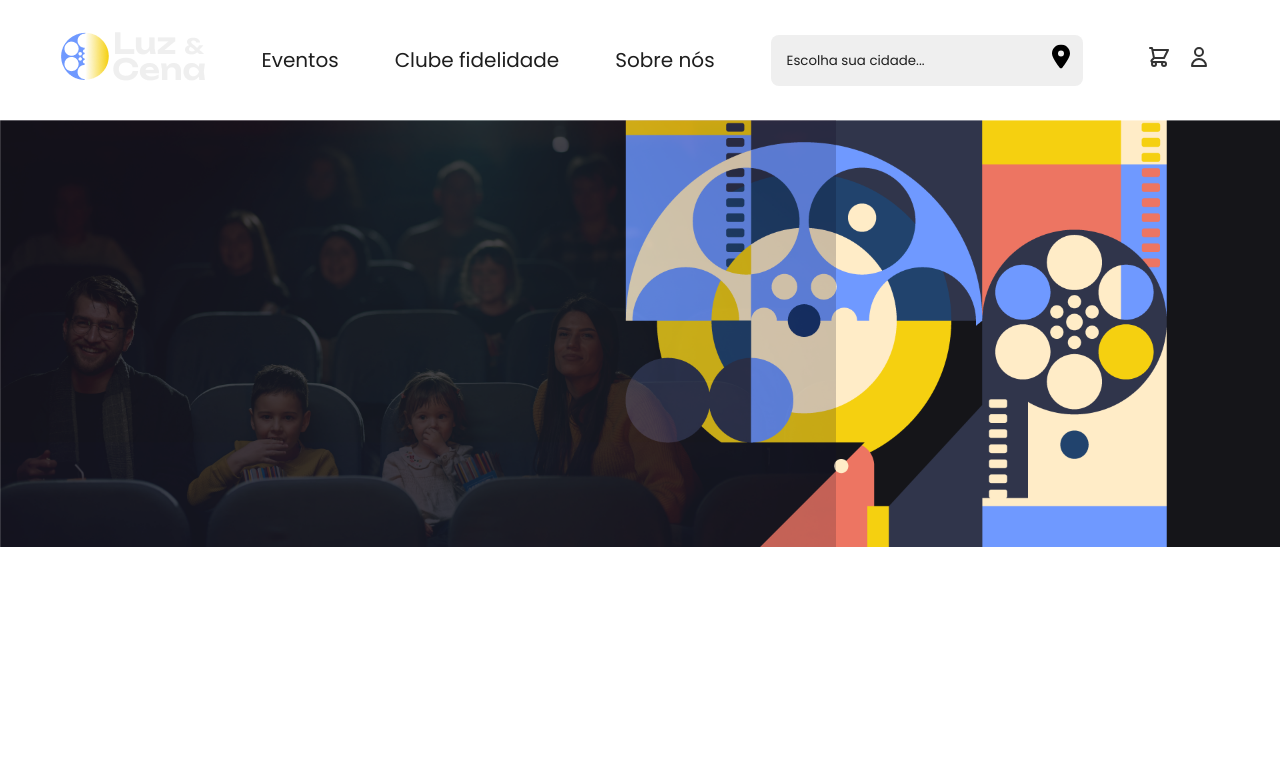
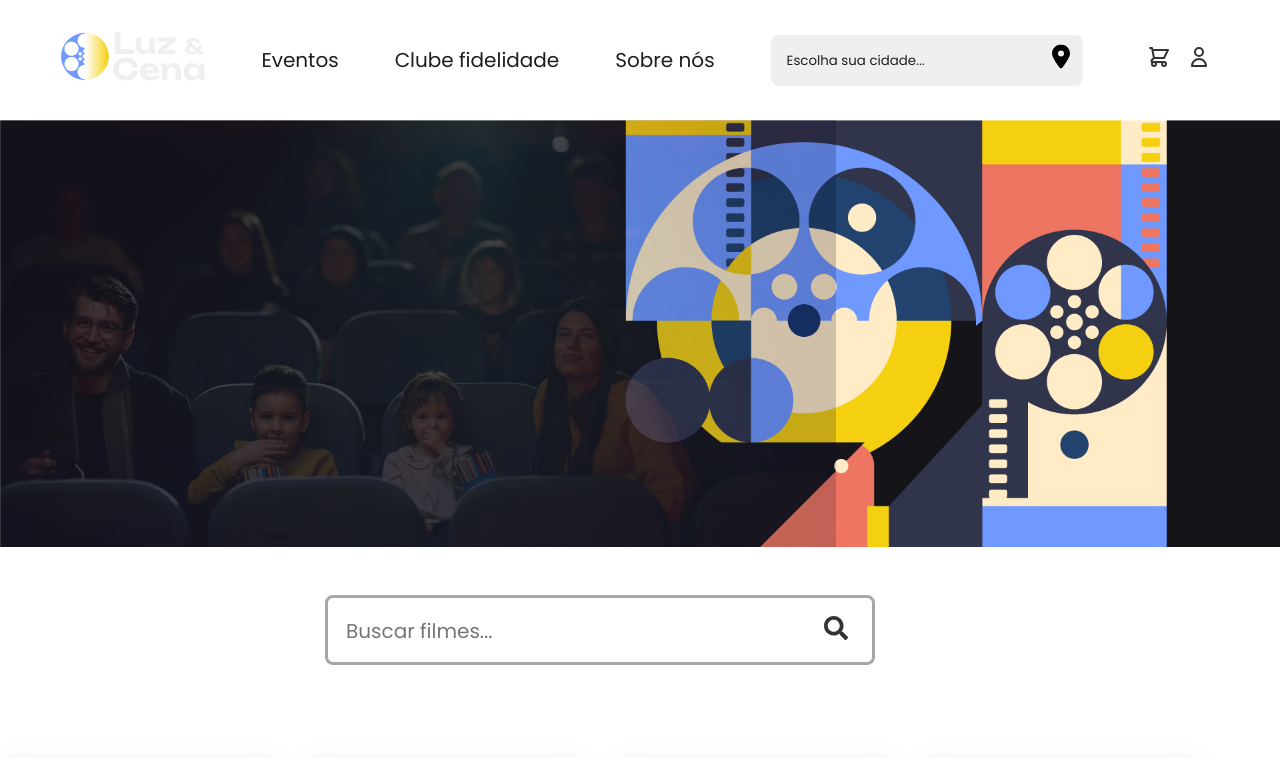
Before and after one commit to GabrielRHL/luz-e-cena, a React (Vite) app: page / in a window 1280 px wide. Shown: the top 758 px of the page. Built offline with nearby package versions, Linux system fonts and the light colour scheme; a web font is replaced by a local one.

Commit message:
importanto e inserindo MovieSection no App.tsx

```diff
--- a/src/App.tsx
+++ b/src/App.tsx
@@ -1,11 +1,13 @@
 import { Banner } from "./components/Banner"
 import { Header } from "./components/Header"
+import { MovieSection } from "./components/MovieSection"
 
 function App() {
   return (
     <>
     <Header />
     <Banner src="/public/imgs/Banner Desktop.png" alt="Banner"/>
+    <MovieSection />
     </>
   )
 }
```
